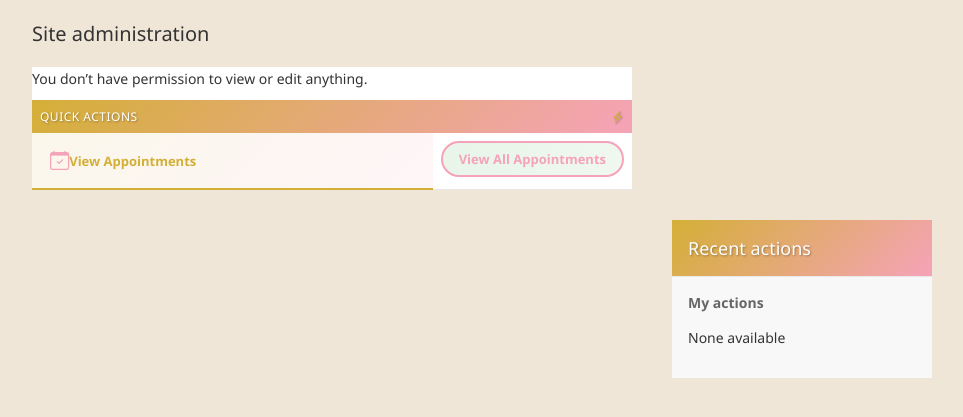
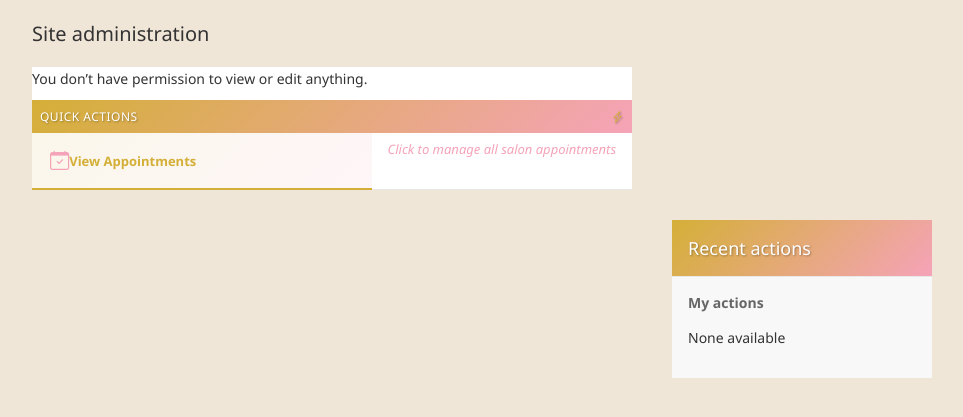
Before and after one commit to RBDevMaker/Appointment, a Django app: page /admin/ in a window 1280 px wide. Shown: the part 132-549 px from the top of the page, without its empty margins (8-971 px from the left). Run offline with Django 5.2, Linux system fonts and the light colour scheme; the visitor is signed in with stand-in values (Sample User, id 1); data comes from the database, SQL or seed files in the repository; data that the repository does not hold is empty.

```diff
--- a/templates/admin/index.html
+++ b/templates/admin/index.html
@@ -25,12 +25,9 @@
                     </a>
                 </th>
                 <td>
-                    <a href="/admin/appointments/appointment/" class="addlink"
-                        style="background: linear-gradient(135deg, #e8f5e8 0%, #f0f8f0 100%); border: 2px solid var(--primary-pink); color: var(--primary-pink); padding: 8px 16px; border-radius: 20px; text-decoration: none; font-weight: 600; transition: all 0.3s ease;"
-                        onmouseover="this.style.transform='translateY(-2px)'; this.style.boxShadow='0 4px 12px rgba(245, 163, 184, 0.4)'"
-                        onmouseout="this.style.transform='translateY(0)'; this.style.boxShadow='none'">
-                        View All Appointments
-                    </a>
+                    <span style="color: var(--primary-pink); font-style: italic; padding: 8px;">
+                        Click to manage all salon appointments
+                    </span>
                 </td>
             </tr>
         </tbody>
```
Also changed, not shown: templates/admin/appointments/appointment/change_list.html (+10 -0 lines).
